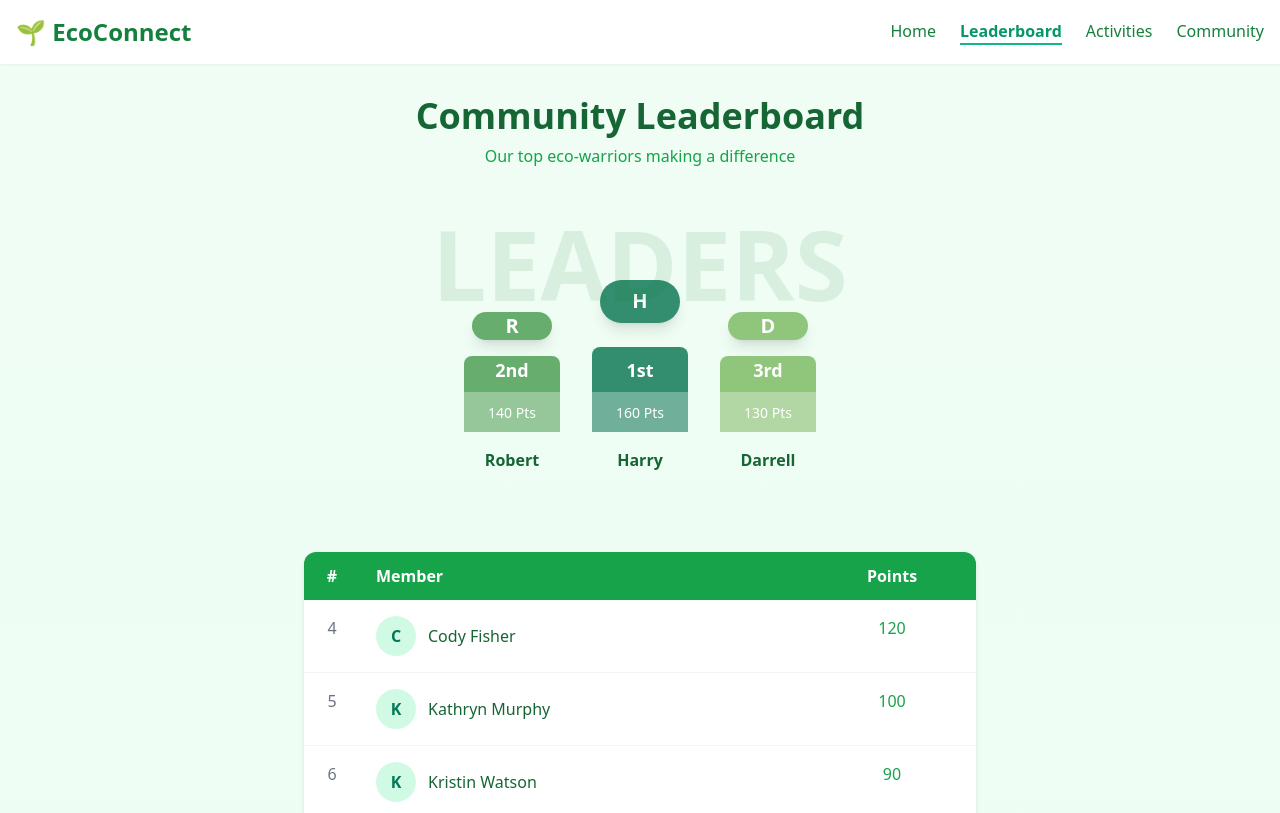
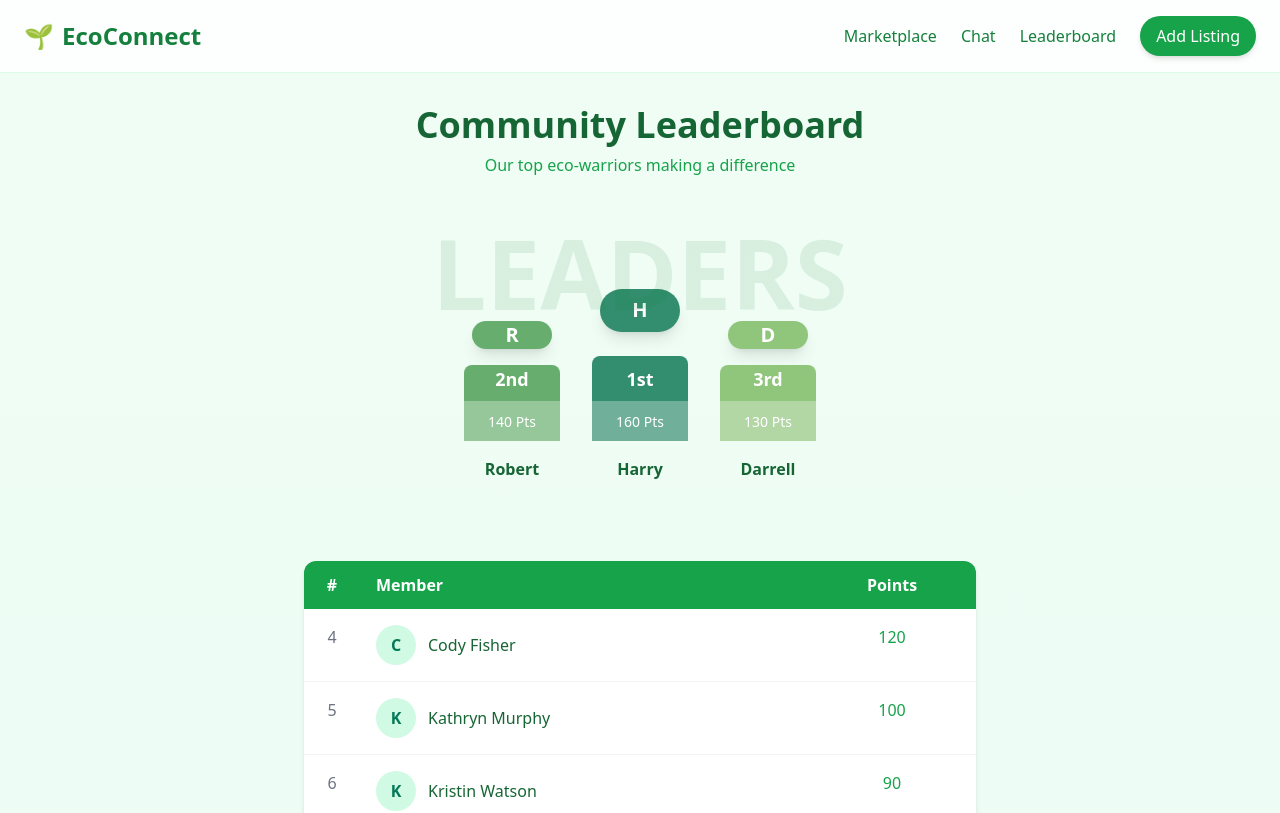
Before and after one commit to harry-breslin/ecoconnect, a Next.js app: page /leaderboard in a window 1280 px wide. Shown: the top 813 px of the page. Built offline with nearby package versions, Linux system fonts and the light colour scheme; no server answers.

Commit message:
Update navbars for consistency

```diff
--- a/pages/chat.tsx
+++ b/pages/chat.tsx
@@ -241,7 +241,11 @@ export default function Chat() {
                         marginBottom: "0.2rem",
                       }}
                     >
-                      Sarah Johnson
+                      {item == 1
+                        ? "Sarah Johnson"
+                        : item == 2
+                        ? "Cody Fisher"
+                        : "Kathryn Murphy"}
                     </h4>
                     <p
                       style={{
--- a/pages/index.tsx
+++ b/pages/index.tsx
@@ -21,7 +21,7 @@ export default function Home() {
   return (
     <>
       <Head>
-        <title>ecoconnect. - Building a Sustainable Future</title>
+        <title>EcoConnect - Building a Sustainable Future</title>
         <meta
           name="description"
           content="Connect with eco-conscious individuals and organizations"
--- a/pages/leaderboard.tsx
+++ b/pages/leaderboard.tsx
@@ -1,4 +1,8 @@
-import React, { useState } from "react";
+import React, { useState, useEffect } from "react";
+import { useAuth } from "../lib/AuthContext";
+import Link from "next/link";
+import Head from "next/head";
+import { getUserProfile } from "../lib/db";
 
 export default function LeaderBoard() {
   const [mobileMenuOpen, setMobileMenuOpen] = useState(false);
@@ -42,68 +46,48 @@ export default function LeaderBoard() {
 
   return (
     <div className="min-h-screen bg-gradient-to-b from-green-50 to-emerald-50">
-      {/* Header */}
-      <header className="bg-white shadow-sm">
-        <div className="max-w-7xl mx-auto px-4 py-4 flex justify-between items-center">
-          <div className="flex items-center">
-            <span className="text-2xl font-bold text-green-700">
-              🌱 EcoConnect
-            </span>
-          </div>
-          <nav className="hidden md:flex space-x-6">
-            <a href="/" className="text-green-700 hover:text-emerald-600">
-              Home
-            </a>
-            <a
+      <Head>
+        <title>Leaderboard - EcoConnect</title>
+        <meta
+          name="description"
+          content="View the top eco-warriors in the EcoConnect community."
+        />
+      </Head>
+
+      {/* Navbar */}
+      <nav className="backdrop-blur-md bg-white/80 border-b border-green-100 sticky top-0 z-50">
+        <div className="max-w-7xl mx-auto px-6 py-4 flex justify-between items-center">
+          <Link
+            href="/"
+            className="text-2xl font-bold text-green-700 flex items-center hover:scale-105 transition-transform"
+          >
+            <span className="mr-2">🌱</span> EcoConnect
+          </Link>
+          <div className="flex items-center gap-6">
+            <Link
+              href="/marketplace"
+              className="text-green-700 hover:text-emerald-600 transition-colors font-medium"
+            >
+              Marketplace
+            </Link>
+            <Link
+              href="/chat"
+              className="text-green-700 hover:text-emerald-600 transition-colors font-medium"
+            >
+              Chat
+            </Link>
+            <Link
               href="/leaderboard"
-              className="font-semibold text-emerald-600 border-b-2 border-emerald-500"
+              className="text-green-700 hover:text-emerald-600 transition-colors font-medium"
             >
               Leaderboard
-            </a>
-            <a
-              href="/activities"
-              className="text-green-700 hover:text-emerald-600"
-            >
-              Activities
-            </a>
-            <a
-              href="/community"
-              className="text-green-700 hover:text-emerald-600"
-            >
-              Community
-            </a>
-          </nav>
-          <button
-            className="md:hidden"
-            onClick={() => setMobileMenuOpen(!mobileMenuOpen)}
-          >
-            ☰
-          </button>
-        </div>
-      </header>
-
-      {/* Mobile Menu */}
-      {mobileMenuOpen && (
-        <div className="md:hidden bg-white shadow-lg">
-          <div className="px-4 py-2 space-y-3">
-            <a href="/home" className="block py-2 text-green-700">
-              Home
-            </a>
-            <a
-              href="/leaderboard"
-              className="block py-2 font-semibold text-emerald-600"
-            >
-              Leaderboard
-            </a>
-            <a href="/activities" className="block py-2 text-green-700">
-              Activities
-            </a>
-            <a href="/community" className="block py-2 text-green-700">
-              Community
-            </a>
+            </Link>
+            <button className="bg-green-600 hover:bg-green-700 text-white px-4 py-2 rounded-full font-medium transition-all shadow-md hover:shadow-lg">
+              Add Listing
+            </button>
           </div>
         </div>
-      )}
+      </nav>
 
       {/* Main Content */}
       <main className="max-w-7xl mx-auto px-4 py-8">
--- a/pages/marketplace.tsx
+++ b/pages/marketplace.tsx
@@ -7,7 +7,6 @@ import {
   createListing,
   updateListing,
   deleteListing,
-  updateUserPoints,
   createUserProfile,
 } from "../lib/db";
 import { useAuth } from "../lib/AuthContext";
@@ -256,6 +255,12 @@ export default function Marketplace() {
             </Link>
             <div className="flex items-center gap-6">
               <Link
+                href="/marketplace"
+                className="text-green-700 hover:text-emerald-600 transition-colors font-medium"
+              >
+                Marketplace
+              </Link>
+              <Link
                 href="/chat"
                 className="text-green-700 hover:text-emerald-600 transition-colors font-medium"
               >
```
